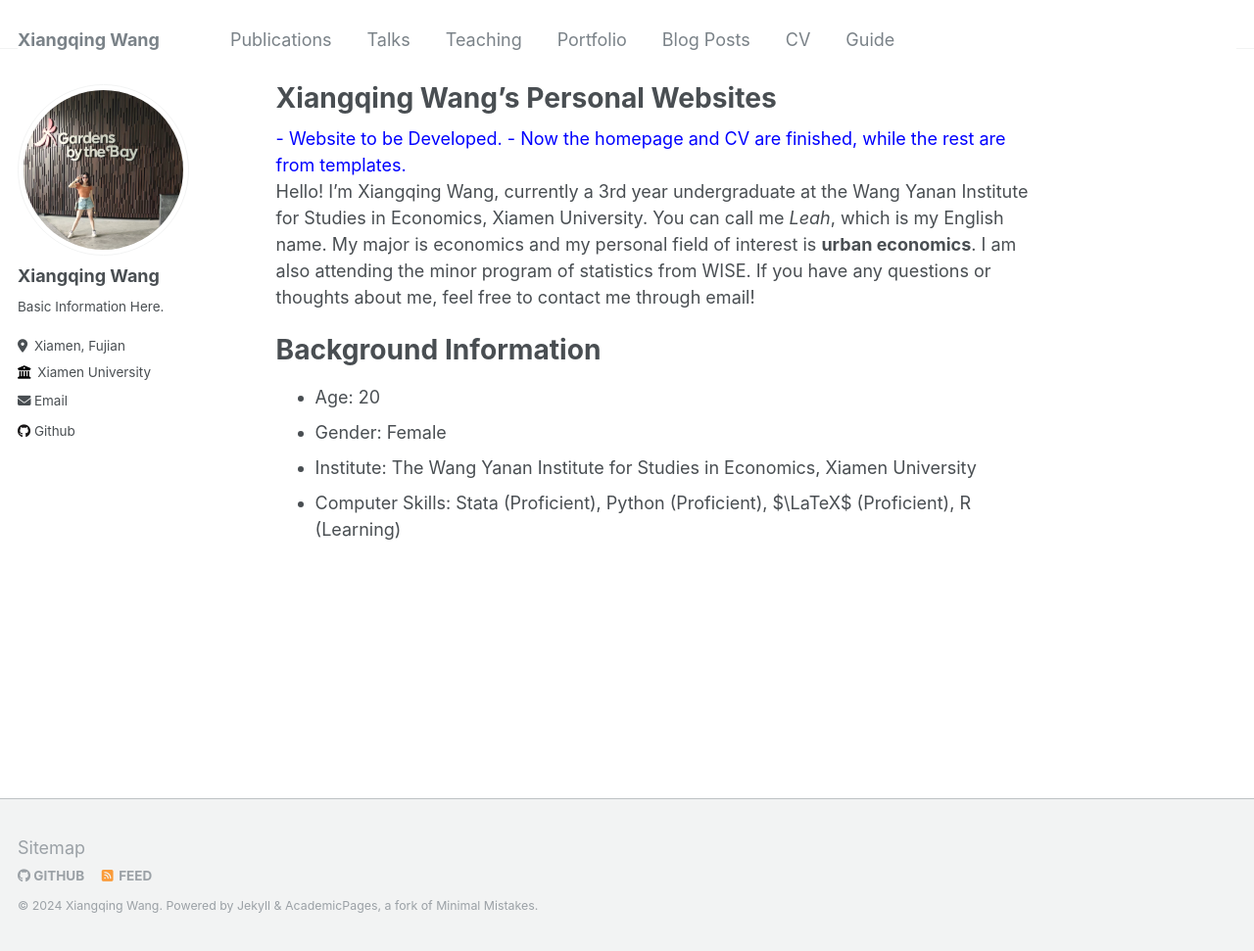
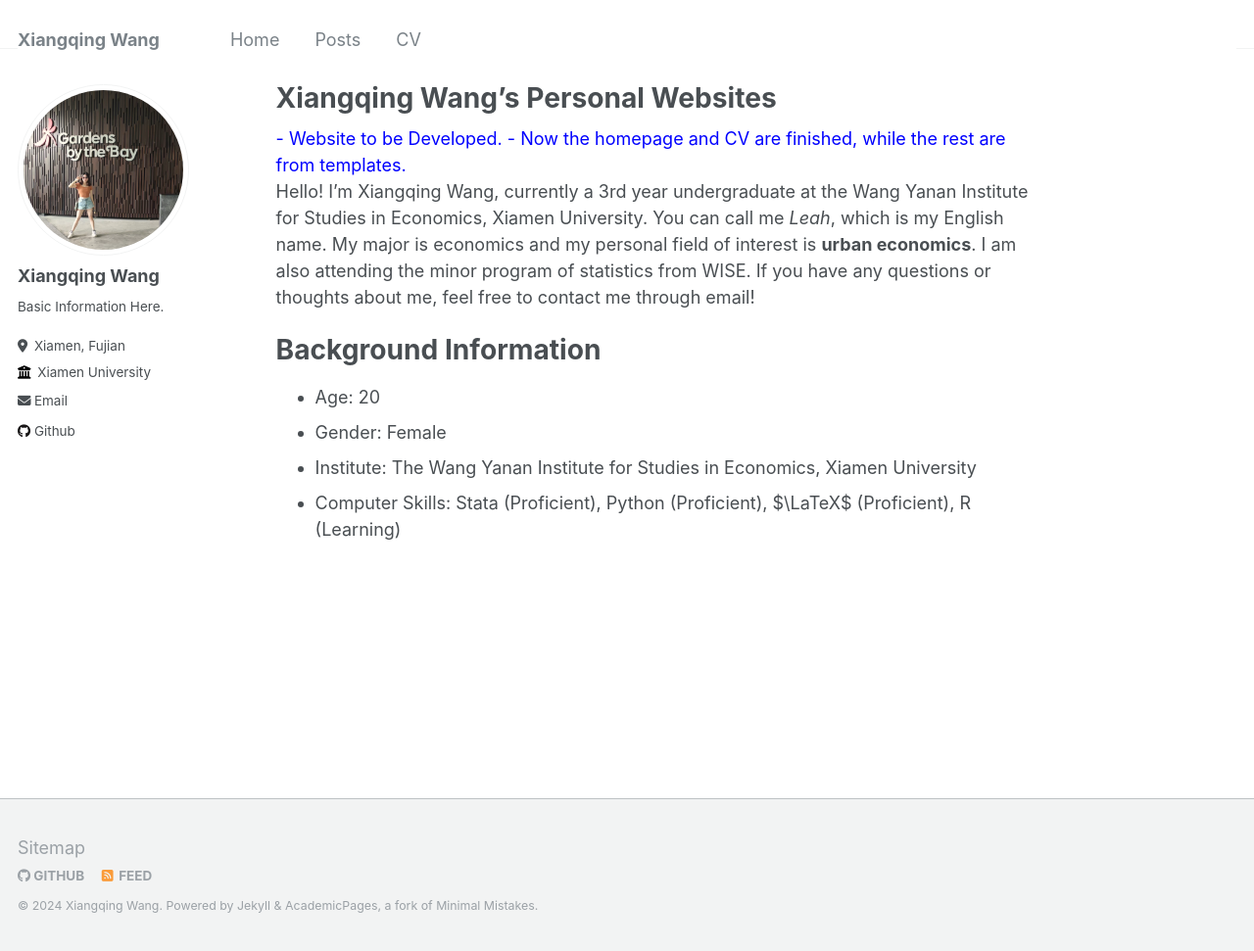
Before and after one commit to leahxqing/leahxqing.github.io, a Jekyll site: the page built from _pages/about.md, in a window 1280 px wide and 971 px high. Shown: the whole window at 98% size. Built offline with Jekyll 4.4.1, drawn with Linux system fonts in a browser that asks for light colours; some of the changed lines change nothing that is shown.

Commit message:
Update navigation.yml

```diff
--- a/_data/navigation.yml
+++ b/_data/navigation.yml
@@ -1,22 +1,25 @@
 # main links links
 main:
-  - title: "Publications"
-    url: /publications/
+  - title: "Home"
+    url:
 
-  - title: "Talks"
-    url: /talks/
+  # - title: "Publications"
+  #   url: /publications/
 
-  - title: "Teaching"
-    url: /teaching/
+  # - title: "Talks"
+  #   url: /talks/
 
-  - title: "Portfolio"
-    url: /portfolio/
+  # - title: "Teaching"
+  #   url: /teaching/
 
-  - title: "Blog Posts"
+  # - title: "Portfolio"
+  #   url: /portfolio/
+
+  - title: "Posts"
     url: /year-archive/
 
   - title: "CV"
     url: /cv/
 
-  - title: "Guide"
-    url: /markdown/
+  # - title: "Guide"
+  #   url: /markdown/
```
